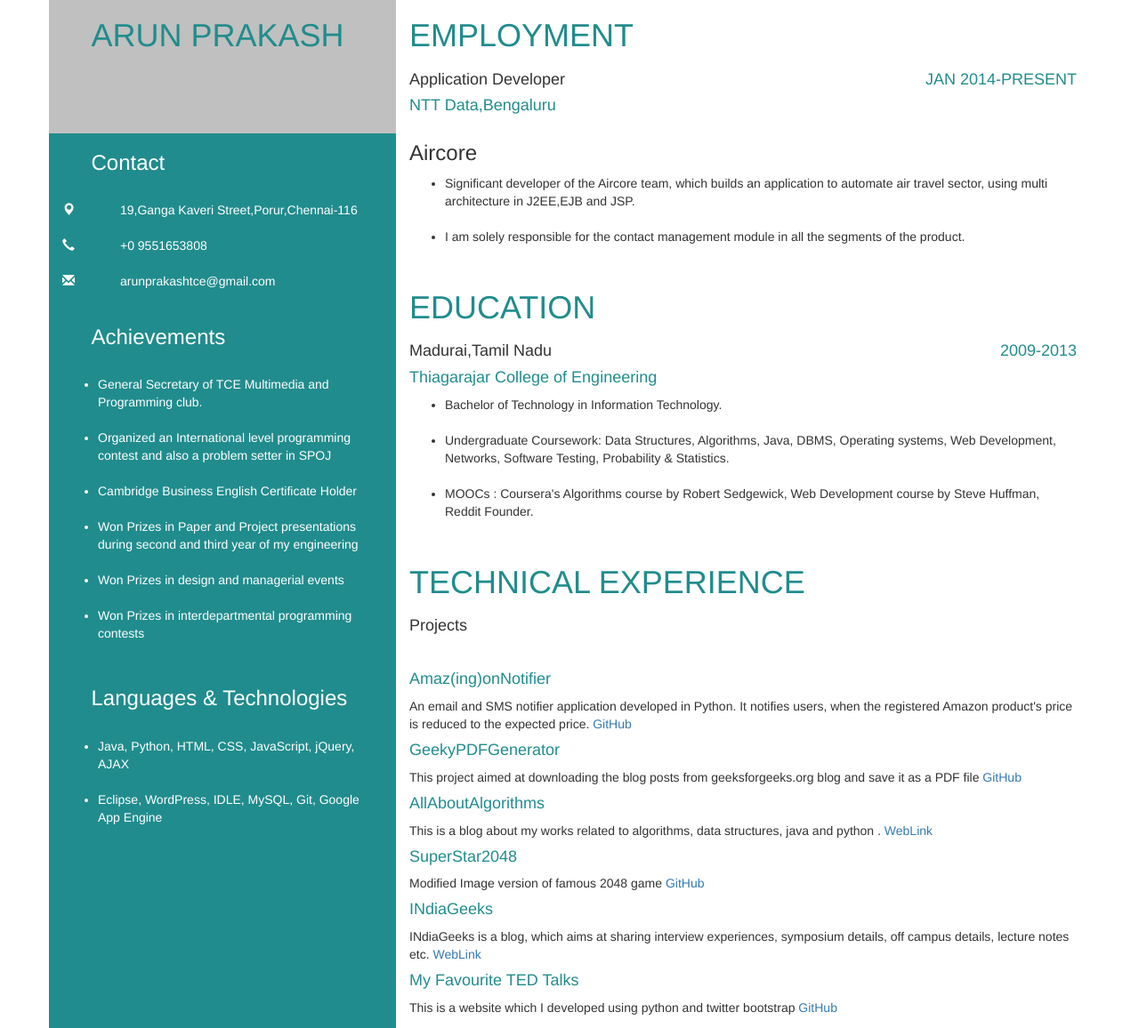
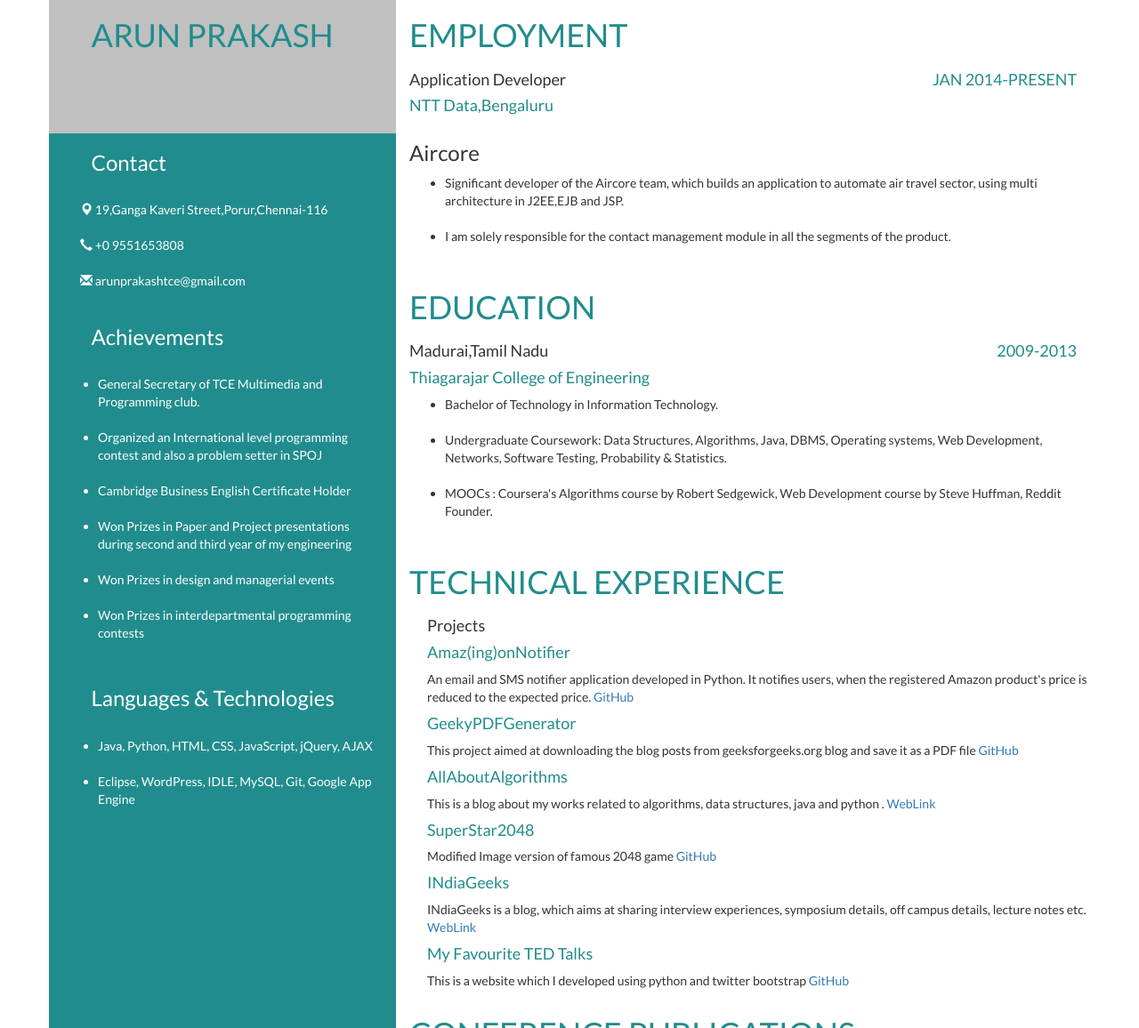
Before and after one commit to arunslb123/Resume, a plain HTML site: page index.html in a window 1280 px wide. Shown: the top 1156 px of the page at 89% size. Drawn offline with Linux system fonts and the light colour scheme.

Commit message:
Changed some alignment

```diff
--- a/css/own.css
+++ b/css/own.css
@@ -1,3 +1,8 @@
+body{
+	font-family: 'Lato', sans-serif;
+}
+
+
 .colortemplate{
 	background-color: #218C8D;
 	color: white;
@@ -10,3 +15,18 @@
 .greencolor{
 	color:#218C8D;
 }
+
+.margincheck{
+	margin-left: 20px;
+}
+
+.topimage{
+	margin-right: 20px;
+	margin-left: 20px;
+}
+
+br {
+   display: block;
+   margin: 5px 0;
+   line-height:5px;
+}
--- a/index.html
+++ b/index.html
@@ -8,6 +8,7 @@
 	<link rel="stylesheet" type="text/css" href="css/bootstrap.css">
 	<link rel="stylesheet" type="text/css" href="css/bootstrap.min.css">
 	<link rel="stylesheet" type="text/css" href="css/own.css">
+	<link href='http://fonts.googleapis.com/css?family=Lato' rel='stylesheet' type='text/css'>
 
 
 </head>
@@ -38,11 +39,10 @@
 
 
 			<div class="row">
-				<div class="col-md-2">
+
+				<div class="col-md-12 topimage">
 					<span class="glyphicon glyphicon-map-marker"></span>
-				</div>
-				<div class="col-md-10">
-					19,Ganga Kaveri Street,Porur,Chennai-116
+					   19,Ganga Kaveri Street,Porur,Chennai-116
 				</div>
 			</div>
 
@@ -52,11 +52,10 @@
 
 
 		    <div class="row">
-			     <div class="col-md-2">
-				    <span class="glyphicon glyphicon-earphone"></span>
-				</div>
-			     <div class="col-md-10">
-				     +0 9551653808
+
+			     <div class="col-md-12 topimage">
+			     	<span class="glyphicon glyphicon-earphone"></span>
+				       +0 9551653808
 			     </div>
 		    </div>
 
@@ -66,11 +65,9 @@
 
 
 	         <div class="row">
-		         <div class="col-md-2">
-			         <span class="glyphicon glyphicon-envelope"></span>
-		         </div>
-		         <div class="col-md-10">
-			         arunprakashtce@gmail.com
+		         <div class="col-md-12 topimage">
+		         	<span class="glyphicon glyphicon-envelope"></span>
+			            arunprakashtce@gmail.com
 		         </div>
 	         </div>
 
@@ -200,9 +197,8 @@
 
 
 	          <div class="row">
-
-	          	<div class="col-md-12">
-	          		<h4>Projects</h4></br>
+	          	<div class="col-md-12 margincheck">
+	          		<h4>Projects</h4>
 
 	          		<font color="#218C8D"> <h4> Amaz(ing)onNotifier </h4> </font>
 	          		<p>An email and SMS notifier application developed in Python. It notifies users, when the registered Amazon product's price is reduced to the expected price. <a href="https://github.com/arunslb123/Amazon_Product_Price_Alert" target="_blank">GitHub</a></p>
@@ -245,7 +241,7 @@
 	          <div class="row">
 	          	<div class="col-md-12">
 	          		<ul>
-	          			<li>Overcoming password hacking through graphical password authentication: M.Arun Prakash, T.R.Gokul, National  Conference on Innovations in emerging Technology(NCOIET) 2011, Tamil Nadu<a href="http://ieeexplore.ieee.org/xpl/login.jsp?tp=&arnumber=5738831&url=http%3A%2F%2Fieeexplore.ieee.org%2Fxpls%2Fabs_all.jsp%3Farnumber%3D5738831" target="_blank">Published in IEEE Portal</a></li></br>
+	          			<li>Overcoming password hacking through graphical password authentication: M.Arun Prakash, T.R.Gokul, National  Conference on Innovations in emerging Technology(NCOIET) 2011, Tamil Nadu <a href="http://ieeexplore.ieee.org/xpl/login.jsp?tp=&arnumber=5738831&url=http%3A%2F%2Fieeexplore.ieee.org%2Fxpls%2Fabs_all.jsp%3Farnumber%3D5738831" target="_blank">Published in IEEE Portal</a></li></br>
 	          			<li>Effect of Entrepreneurship course on non-management students in south India: M.Arun Prakash, G.Dinesh, International Conference on Entrepreneurship in BRIC countries, Indian Institute of Management, Bangalore.</li></br>
 	          		</ul>
 	          	</div>
```
